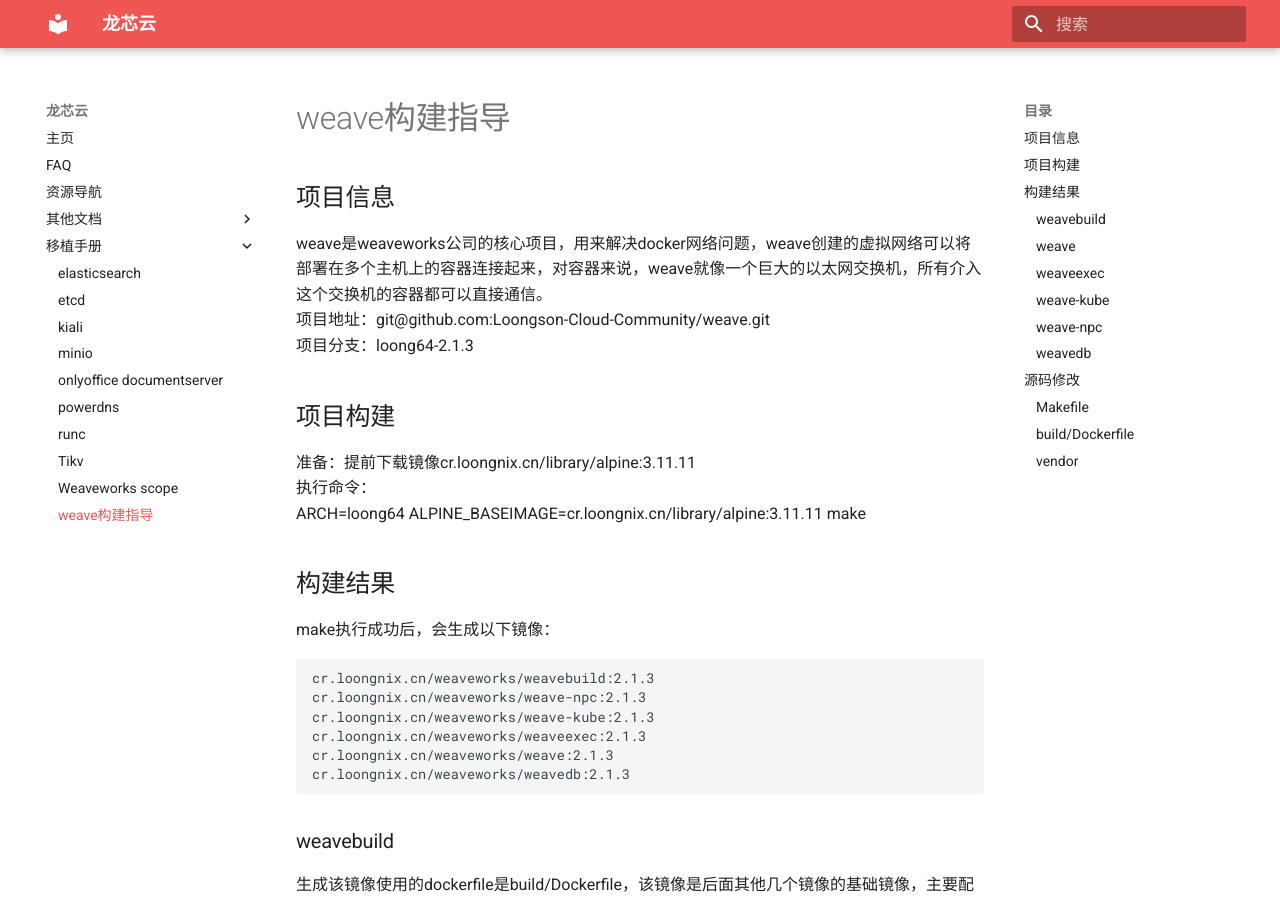
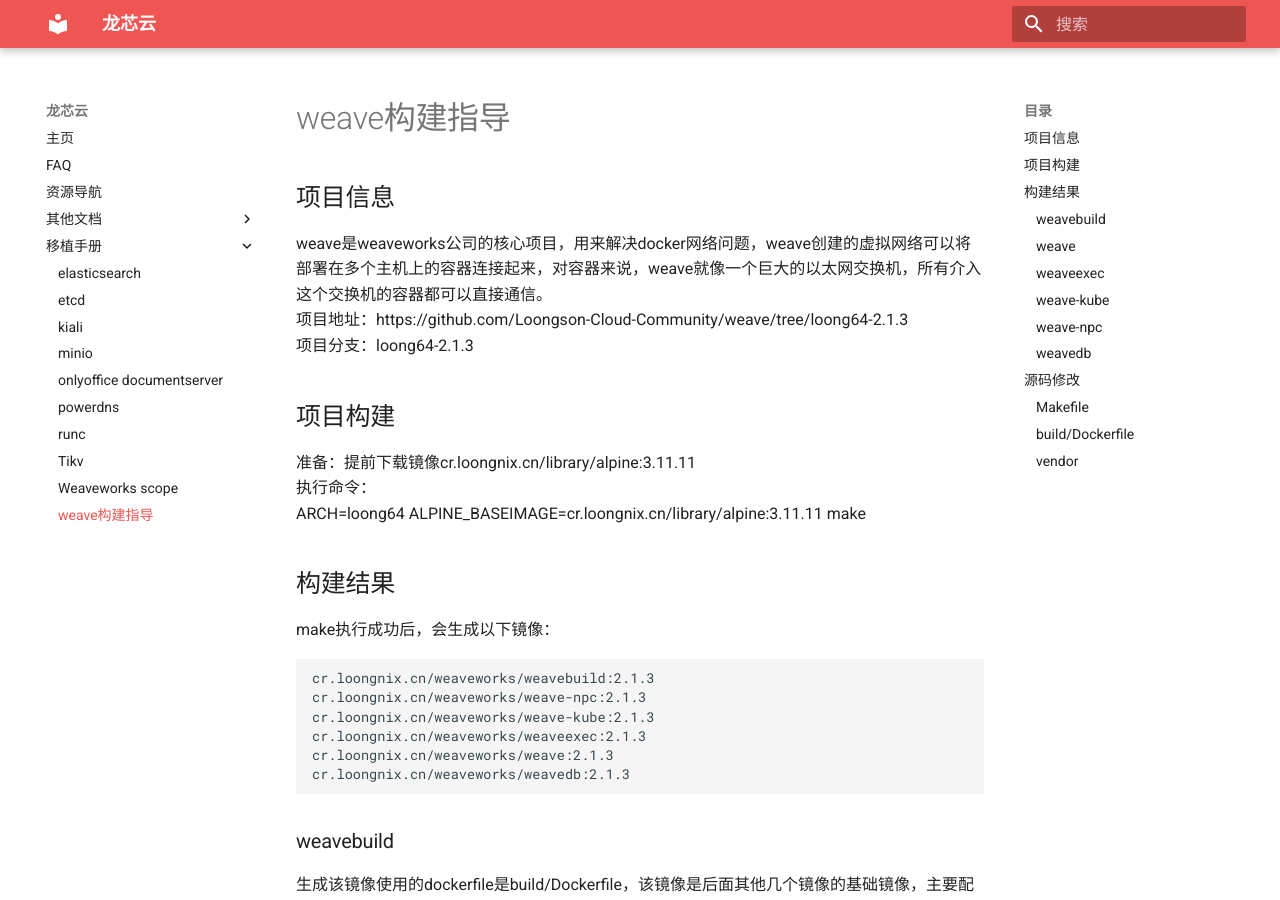
Before and after one commit to Loongson-Cloud-Community/Loongson-Cloud-Community, an MkDocs documentation site: the page built from docs/移植手册/weaveworks-weave.md, in a window 1280 px wide and 900 px high. Built offline with MkDocs 1.6.1 and Material for MkDocs 9.7.7, drawn with Linux system fonts in a browser that asks for light colours.

Commit message:
Update weaveworks-weave.md

```diff
--- a/docs/移植手册/weaveworks-weave.md
+++ b/docs/移植手册/weaveworks-weave.md
@@ -2,7 +2,7 @@
 
 ## 项目信息
 weave是weaveworks公司的核心项目，用来解决docker网络问题，weave创建的虚拟网络可以将部署在多个主机上的容器连接起来，对容器来说，weave就像一个巨大的以太网交换机，所有介入这个交换机的容器都可以直接通信。
-项目地址：git@github.com:Loongson-Cloud-Community/weave.git
+项目地址：https://github.com/Loongson-Cloud-Community/weave/tree/loong64-2.1.3
 项目分支：loong64-2.1.3
 ## 项目构建
 准备：提前下载镜像cr.loongnix.cn/library/alpine:3.11.11
```
